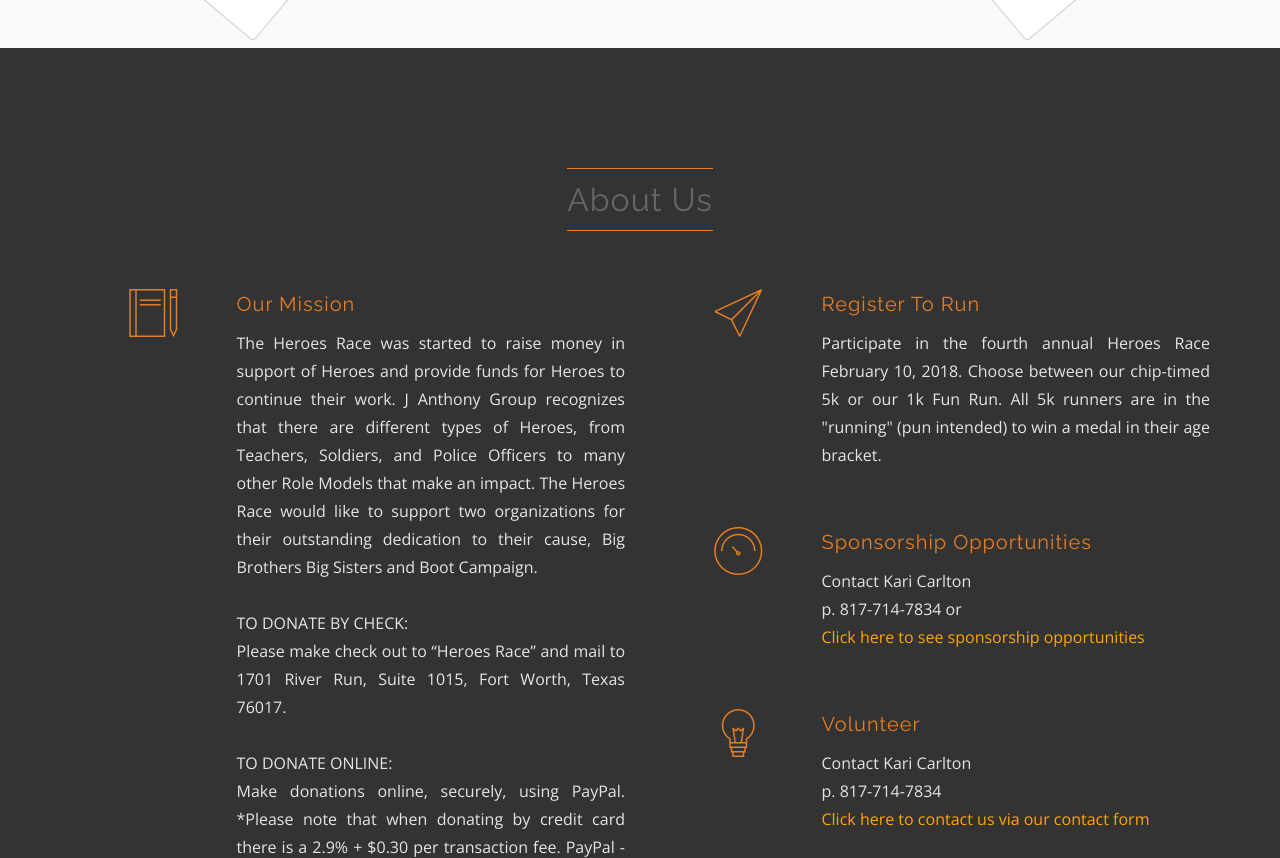
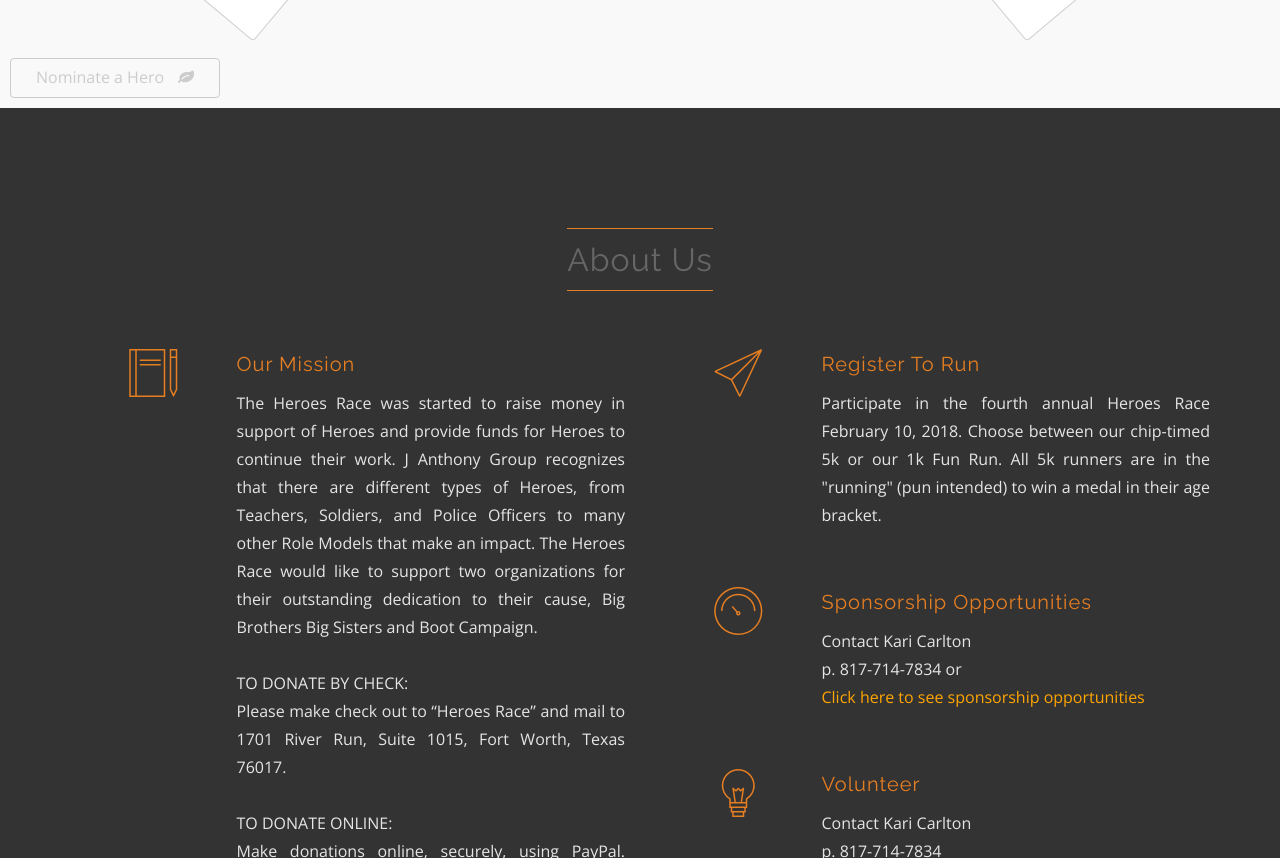
Before and after one commit to jborries/HeroesRace-Version2, a plain HTML site: page index.html in a window 1280 px wide. Shown: the part 2847-3705 px from the top of the page. Drawn offline with nearby package versions, Linux system fonts and the light colour scheme; files whose address does not match are found by name.

Commit message:
create nominate links

```diff
--- a/index.html
+++ b/index.html
@@ -390,7 +390,14 @@
 						<!-- Features Controls Ends -->
 				</div>
 			</div>
+
 		</div>
+		<a href="sponsorship.html" class="fancy-button button-line button-orange zoom" style="padding-bottom: 25px;">
+			Nominate a Hero
+			<span class="icon">
+				<i class="fa fa-leaf"></i>
+			</span>
+		</a>
 	</section>
 	<!--=== Nominate section Ends ===-->
 
```
